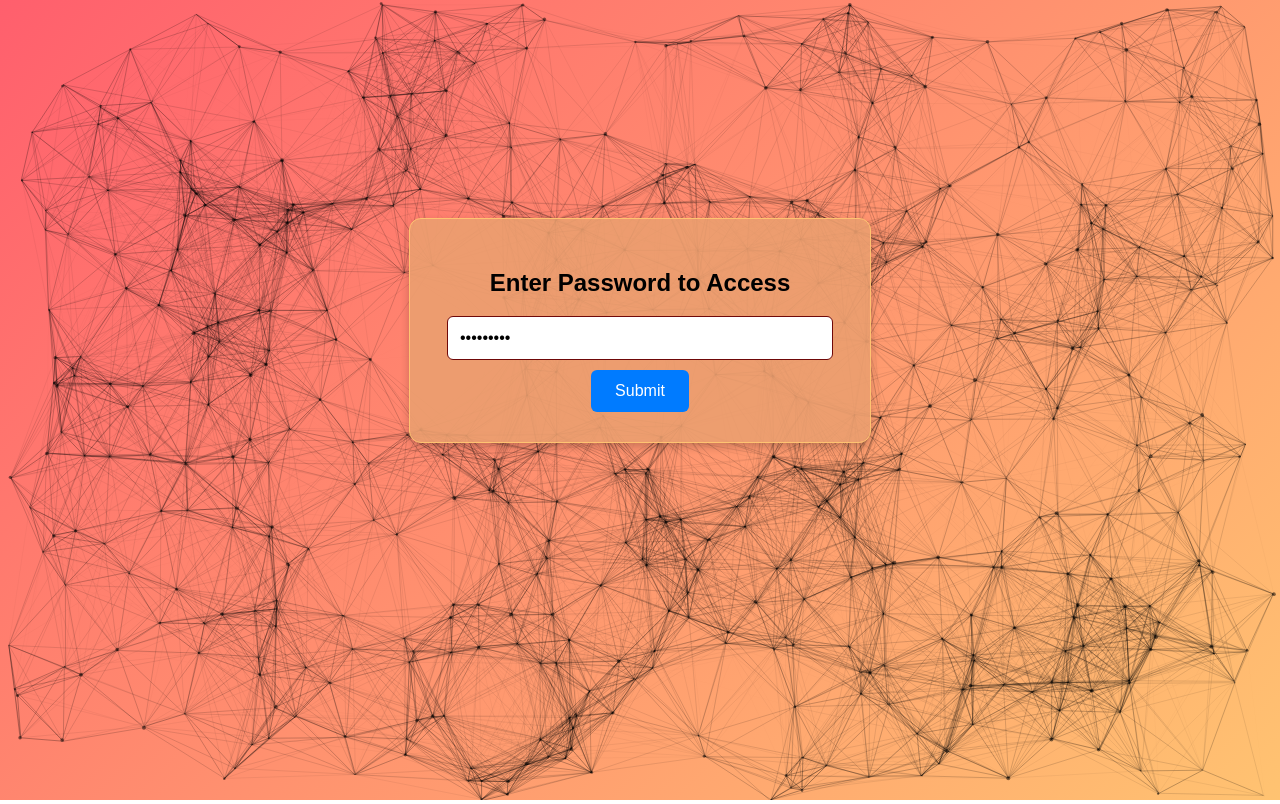
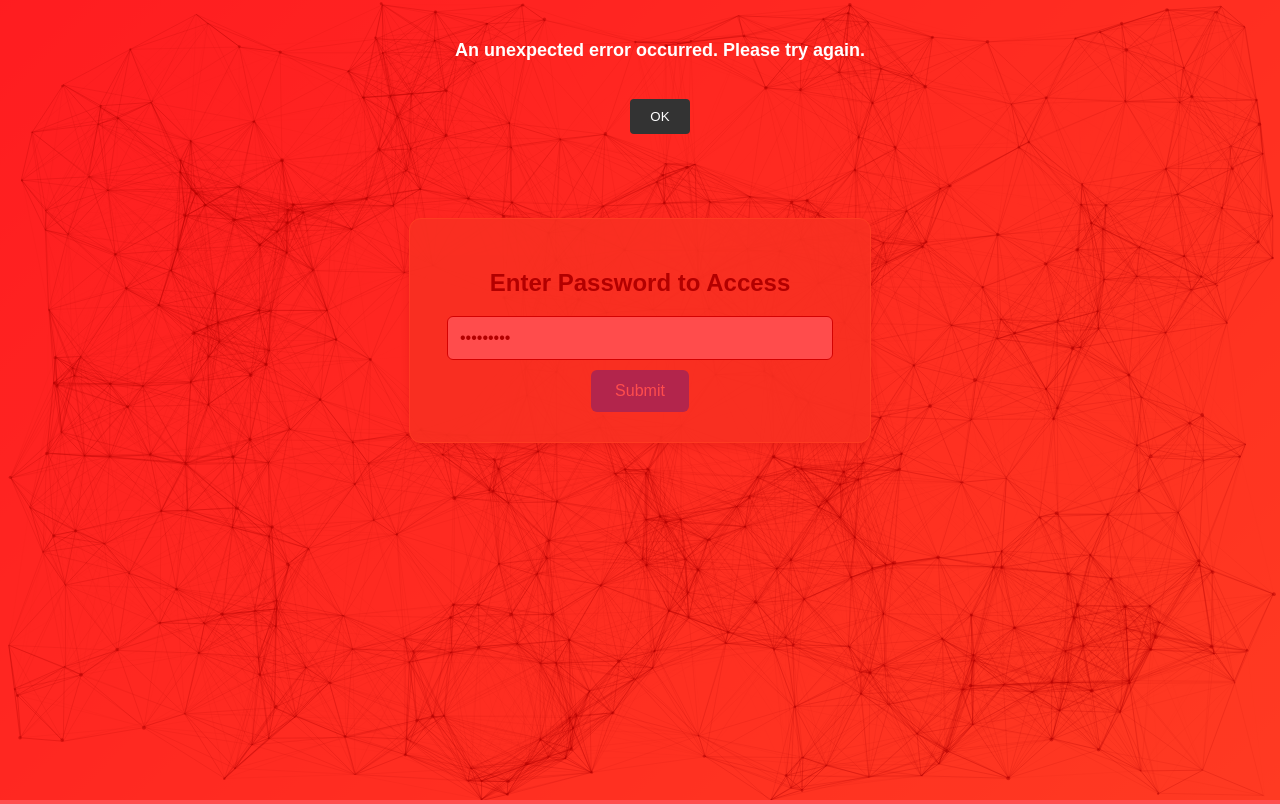
Before and after one commit to vedantterse/ProgVault, a website: page public/index.html in a window 1280 px wide. Both pictures are taken after typing "Sample123" into the empty fields and a click on the input "Submit". Drawn offline with nearby package versions, Linux system fonts and the light colour scheme; no server answers; animation ran at ten frames a second.

```diff
--- a/public/index.html
+++ b/public/index.html
@@ -122,9 +122,10 @@
 
     <!-- Error Popup -->
     <div id="error-popup" class="error-popup">
-        <p>Incorrect Password. Please try again.</p>
+        <p id="error-message-text"></p>
         <button onclick="closeErrorPopup()">OK</button>
     </div>
+
 
     <!-- Particles.js library -->
     <script src="https://cdn.jsdelivr.net/npm/particles.js@2.0.0/particles.min.js"></script>
@@ -210,16 +211,22 @@
         } else {
             showErrorPopup(data.message);
         }
+    })
+    .catch(error => {
+        console.error('Error:', error);
+        showErrorPopup('An unexpected error occurred. Please try again.');
     });
 });
 
 function showErrorPopup(message) {
+    document.getElementById('error-message-text').textContent = message;
     document.getElementById('error-popup').style.display = 'block';
 }
 
 function closeErrorPopup() {
     document.getElementById('error-popup').style.display = 'none';
 }
+
     </script>
 </body>
 </html>
```
Lines whose indentation alone changed are shown as unchanged.
